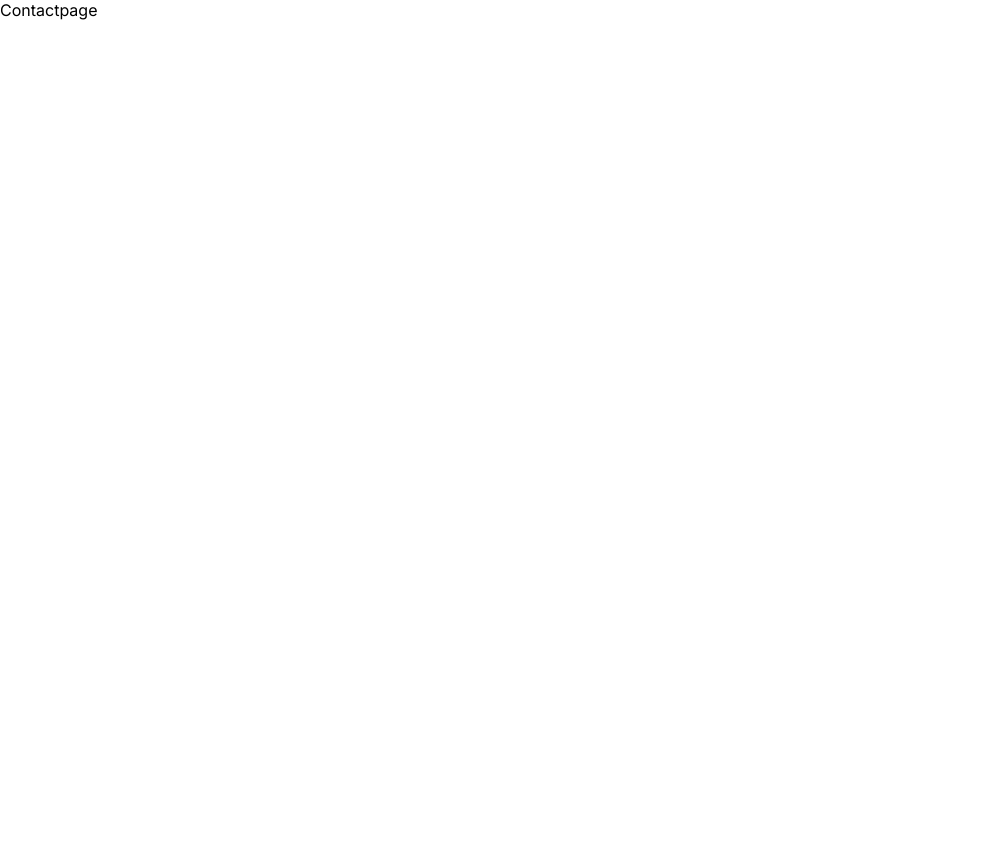
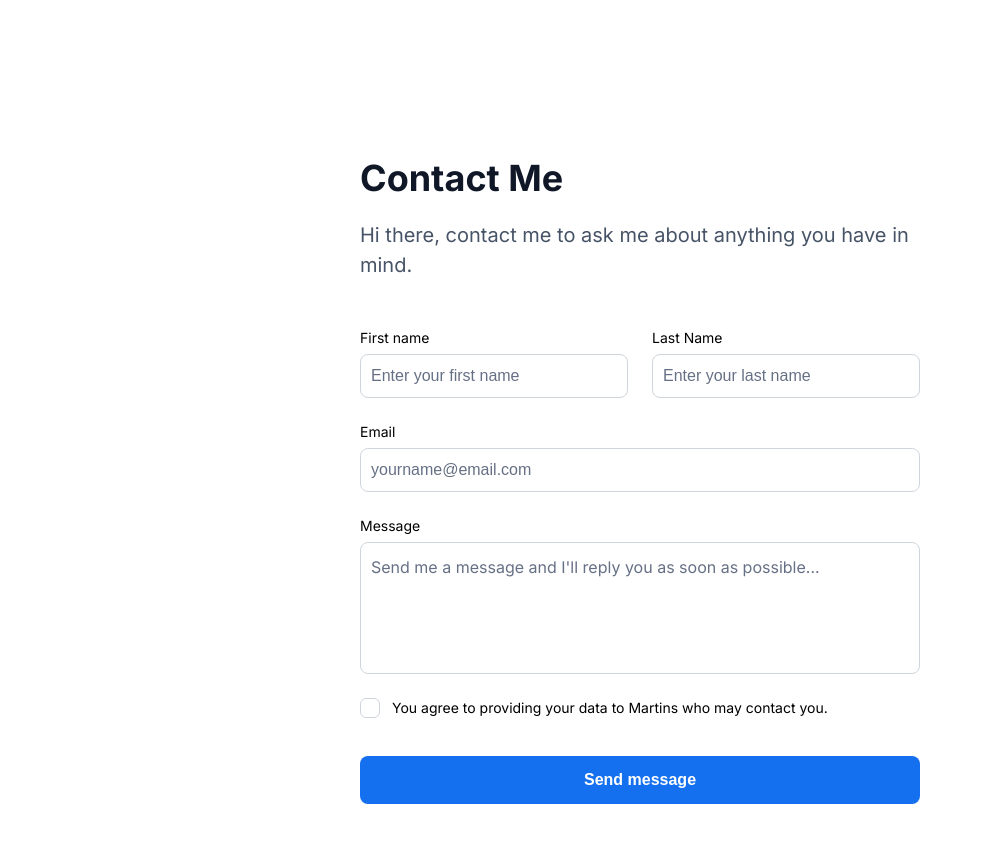
Before and after one commit to b0yw0nder3100/Front-end-stage-1, a React (Create React App) app: page /contact in a window 1280 px wide. Shown: the top 842 px of the page, without its empty margins (0-982 px from the left). Before the commit the page ends 800 px from the top, so only its background shows below. Built offline with nearby package versions, Linux system fonts and the light colour scheme.

Commit message:
feat: Added a contact page

```diff
--- a/src/pages/Contactpage.js
+++ b/src/pages/Contactpage.js
@@ -1,9 +1,291 @@
-import React from 'react'
+import React, { useState } from 'react'
+import styled from 'styled-components'
+import checkboximg from '../assets/interface/checkbox.svg'
 
 const Contactpage = () => {
+    const [user, setUser] = React.useState({
+        firstName: "",
+        lastName: "",
+        email: "",
+        message: ""
+    })
+
+    const [error, setError] = useState("");
+    const [checkbox, setCheckbox] = useState(false);
+
+    function handleChange(e) {
+        const value = e.target.value;
+        setUser({
+            ...user,
+            [e.target.name]: value
+        });
+    }
+
+    const handleSubmit = (e) => {
+        e.preventDefault();
+        if (
+            user.firstName.length === 0 ||
+            user.lastName.length === 0 ||
+            user.email.length === 0 ||
+            user.message.length === 0 ||
+            checkbox === false
+        ) {
+            setError("Please fill all the fields");
+        } else {
+            setError("");
+            console.log(user.firstName, user.lastName, user.email, user.message);
+            console.log("Submitted");
+        }
+    };
     return (
-        <div>Contactpage</div>
+        <ContactWrapper>
+            <HeaderText>Contact Me</HeaderText>
+            <HeaderParagraph>Hi there, contact me to ask me about anything you have in mind.</HeaderParagraph>
+            <form onSubmit={handleSubmit}>
+                <Div>
+                    <FormElement>
+                        <Label
+                            htmlFor="firstName"
+                        >
+                            First name
+                        </Label>
+                        <Input
+                            name="firstName"
+                            type="text"
+                            id="first_name"
+                            value={user.firstName}
+                            onChange={handleChange}
+                            placeholder="Enter your first name"
+                        />
+                    </FormElement>
+                    <FormElement>
+                        <Label
+                            htmlFor="lastName"
+                        >
+                            Last Name
+                        </Label>
+                        <Input
+                            name="lastName"
+                            type="text"
+                            id="last_name"
+                            value={user.lastName}
+                            onChange={handleChange}
+                            placeholder="Enter your last name"
+                        />
+                    </FormElement>
+                </Div>
+
+                <FormElement>
+                    <Label
+                        htmlFor="email"
+                    >
+                        Email
+                    </Label>
+                    <Input
+                        name="email"
+                        type="text"
+                        id="email"
+                        value={user.email}
+                        onChange={handleChange}
+                        placeholder="yourname@email.com"
+                    />
+                </FormElement>
+
+                <FormElement>
+                    <Label
+                        htmlFor="message"
+                    >
+                        Message
+                    </Label>
+                    <Textarea
+                        name="message"
+                        id="message"
+                        value={user.message}
+                        onChange={handleChange}
+                        placeholder="Send me a message and I'll reply you as soon as possible..."
+                    />
+                </FormElement>
+
+
+                <CheckWrapper className="flex items-center pt-[2px] pb-[4px] sm:pt-[24px]">
+                    <Checkbox checkbox={checkbox} onClick={() => setCheckbox(false)}>
+                        <Image
+                            src={checkboximg}
+                            objectFit="cover"
+                            alt="close icon"
+                        />
+                    </Checkbox>
+                    <CheckBoxContainer checkbox={checkbox} onClick={() => setCheckbox(true)}>
+                    </CheckBoxContainer>
+
+                    <Label
+                        htmlFor=""
+                    >
+                        You agree to providing your data to Martins who may contact you.
+                    </Label>
+                </CheckWrapper>
+
+                <Button id="btn__submit">Send message</Button>
+            </form>
+
+        </ContactWrapper>
     )
 }
 
 export default Contactpage
+
+const ContactWrapper = styled.div`
+    padding: 156px 360px 188px;
+    @media (max-width:1024px) {
+        padding: 62px 100px 52px;
+    }
+
+    @media (max-width:600px) {
+        padding: 64px 16px 66px;
+    }
+`
+const HeaderText = styled.h1`
+    font-weight: 600;
+    font-size: 36px;
+    line-height: 44px;
+    color: var(--Gray-900);
+    margin: 0 0 20px 0;
+`
+const HeaderParagraph = styled.h1`
+    font-weight: 400;
+    font-size: 20px;
+    line-height: 30px;
+    color: var(--Gray-600);
+    margin: 0 0 24px 0;
+`
+const Div = styled.div`
+    display:grid;
+    grid-template-columns: 1fr 1fr;
+    gap:24px;
+    @media (max-width:900px) {
+        gap:0px;
+            grid-template-columns: 1fr;
+    }
+`
+const FormElement = styled.div`
+    display:flex;
+    flex-direction:column;
+    margin: 24px 0 0 0;
+`
+const Label = styled.label`
+    font-size: 14px;
+    font-weight: 400;
+    line-height:20px;
+    margin-bottom:6px;
+`
+const Input = styled.input`
+    border: 1px solid var(--Gray-300);
+    padding-left: 10px;
+    outline: none;
+    border-radius: 8px;
+    font-size: 16px;
+    font-weight: 400;
+    width:100%;
+    color: var(--Gray-900);
+    height: 44px;
+    &:hover,
+    &:focus {
+        transition: all 0.1s ease-out;
+        border: 1px solid var(--Primary-300);
+        box-shadow: 0px 1px 2px rgba(16, 24, 40, 0.05), 0px 0px 0px 4px #D1E9FF;
+    }
+    &::placeholder {
+        font-weight: 400;
+        font-size: 16px;
+        line-height: 24px;
+        color: var(--Gray-500);
+
+    }`;
+
+const Textarea = styled.textarea`
+    border: 1px solid var(--Gray-300);
+    font-family: 'Inter', sans-serif;
+    padding: 12px 0 0 10px;
+    outline: none;
+    border-radius: 8px;
+    font-size: 16px;
+    font-weight: 400;
+    width:100%;
+    color: var(--Gray-900);
+    resize: none;
+    height: 132px;
+    @media (max-width:900px) {
+        padding: 12px 10px 0;
+    }
+    &:hover,
+    &:focus {
+        transition: all 0.1s ease-out;
+        border: 1px solid var(--Primary-300);
+        box-shadow: 0px 1px 2px rgba(16, 24, 40, 0.05), 0px 0px 0px 4px #D1E9FF;
+    }
+    &::placeholder {
+        font-weight: 400;
+        font-size: 16px;
+        line-height: 24px;
+        color: var(--Gray-500);
+    }`;
+
+const Inputs = styled.input.attrs({ type: "checkbox" })`
+        accent-color: var(--accents-one);
+        opacity:0;
+        width:16px;
+        height:16px;
+        position:absolute;
+        margin: 0px 0 0 0px;
+        z-index:1;
+        cursor:pointer;
+        `;
+
+const CheckBoxContainer = styled.div`
+display: ${(props) => props.checkbox === true ? "none" : "block"};
+border:1px solid var(--Gray-300);
+height:20px;
+width:20px;
+border-radius:6px;
+position:absolute;
+cursor:pointer;
+margin-right:12px;
+&:hover {
+        transition: all 0.1s ease-out;
+        border: 1px solid var(--Primary-300);
+        box-shadow: 0px 1px 2px rgba(16, 24, 40, 0.05), 0px 0px 0px 4px #D1E9FF;
+`
+const Checkbox = styled.div`
+margin-top:2px;
+cursor:pointer;
+opacity: ${(props) => props.checkbox === true ? "1" : "0"};
+
+`
+
+const CheckWrapper = styled.div`
+display:flex;
+margin: 24px  0 32px 0;
+`
+
+const Image = styled.img`
+width:20px;
+margin-right:12px;
+border-radius:6px;
+&:hover {
+        transition: all 0.1s ease-out;
+        border: 1px solid var(--Primary-300);
+        box-shadow: 0px 1px 2px rgba(16, 24, 40, 0.05), 0px 0px 0px 4px #D1E9FF;
+`
+
+const Button = styled.button`
+padding:12px 0px;
+border-radius: 8px;
+width: 100%;
+font-size: 16px;
+line-height: 24px;
+font-weight:600;
+background: var(--Primary-600);
+color:white;
+border:none;
+cursor:pointer;
+`;
```
Also changed, not shown: src/assets/interface/checkbox.svg (added).
